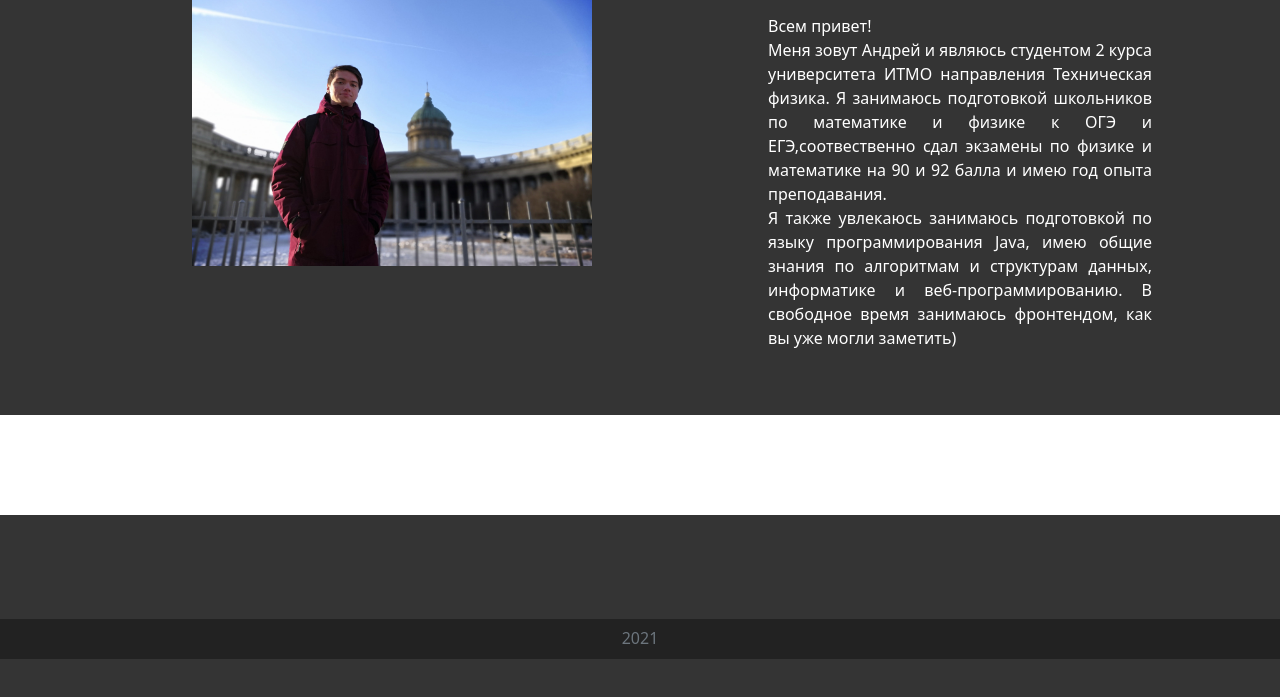
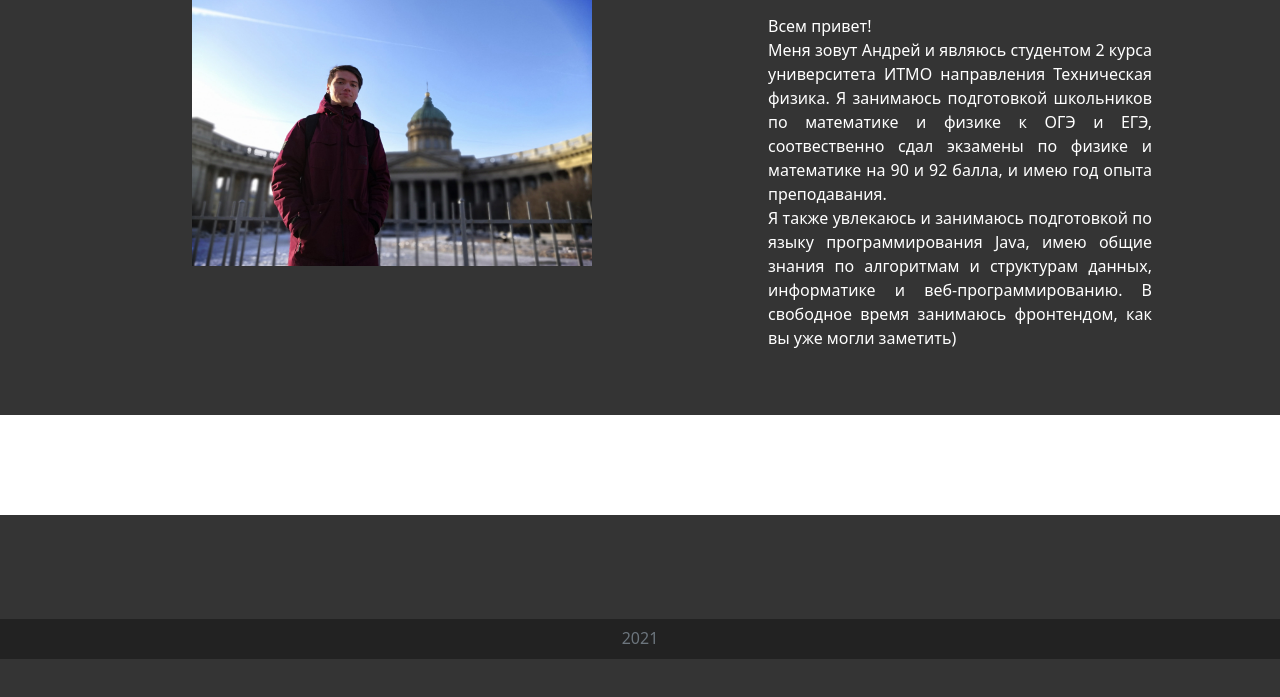
Before and after one commit to AndreyAgeev111/aboutMe, a plain HTML site: page index.html in a window 1280 px wide. Shown: the part 141-838 px from the top of the page. Drawn offline with Linux system fonts and the light colour scheme.

Commit message:
fix grammar

```diff
--- a/index.html
+++ b/index.html
@@ -40,7 +40,7 @@
             </div>
             <div class="context">
                 <h1>Обо мне</h1>
-                <p>Всем привет! <br> Меня зовут Андрей и являюсь студентом 2 курса университета ИТМО направления Техническая физика. Я занимаюсь подготовкой школьников по математике и физике к ОГЭ и ЕГЭ,соотвественно сдал экзамены по физике и математике на  90 и 92 балла и имею год опыта преподавания.<br>Я также увлекаюсь занимаюсь подготовкой по языку программирования Java, имею общие знания по алгоритмам и структурам данных, информатике и веб-программированию. В свободное время занимаюсь фронтендом, как вы уже могли заметить)</p>
+                <p>Всем привет! <br> Меня зовут Андрей и являюсь студентом 2 курса университета ИТМО направления Техническая физика. Я занимаюсь подготовкой школьников по математике и физике к ОГЭ и ЕГЭ, соотвественно сдал экзамены по физике и математике на  90 и 92 балла, и имею год опыта преподавания.<br>Я также увлекаюсь и занимаюсь подготовкой по языку программирования Java, имею общие знания по алгоритмам и структурам данных, информатике и веб-программированию. В свободное время занимаюсь фронтендом, как вы уже могли заметить)</p>
             </div>
         </div>
     </section>
```
